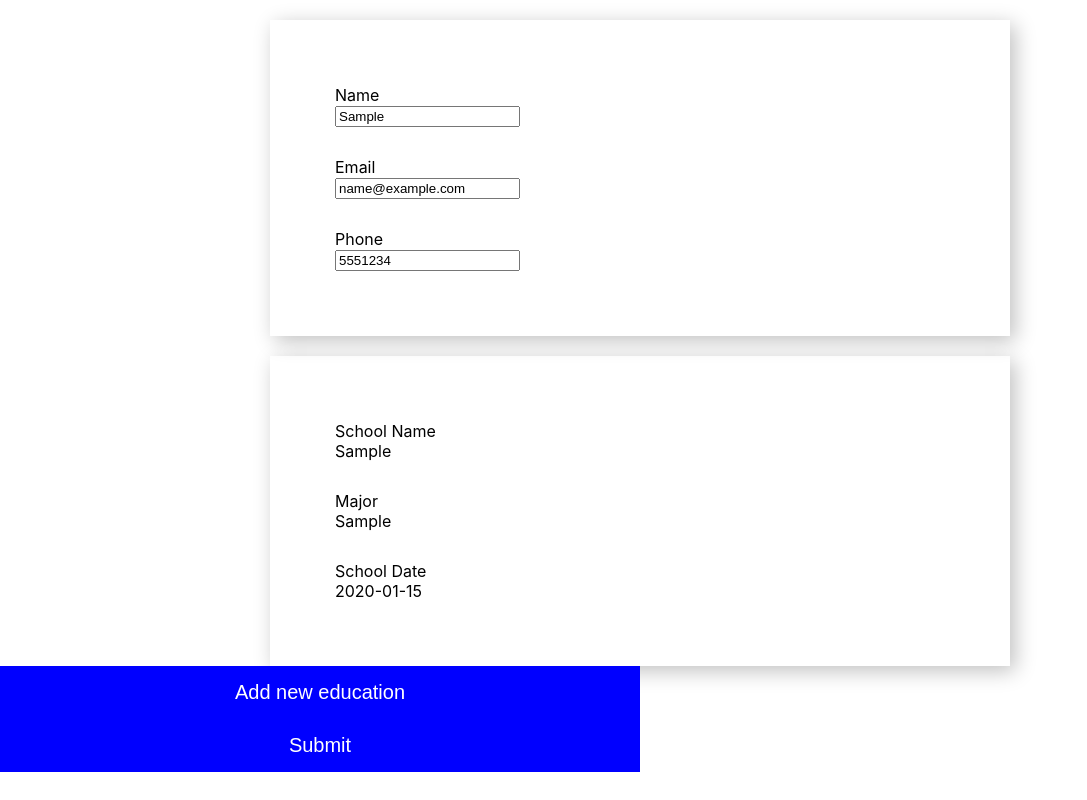
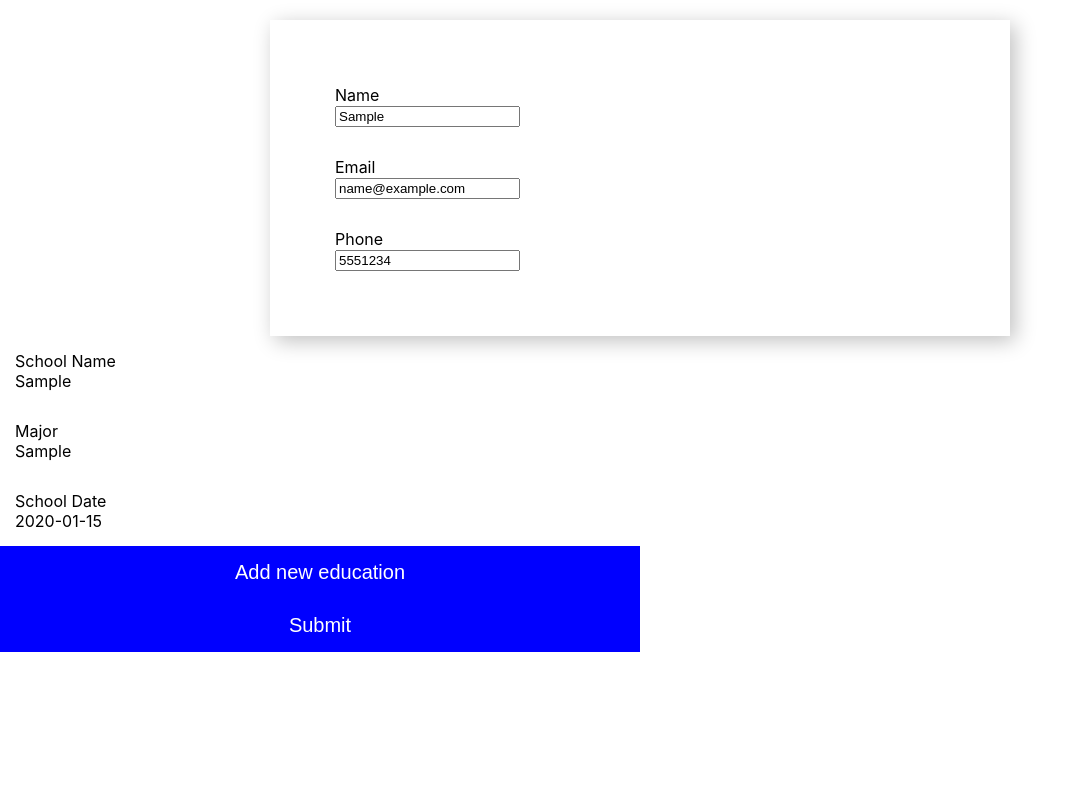
Before and after one commit to jmorton138/cv_app_react, a React (Create React App) app in the folder cv-project/: page / in a window 1280 px wide. Both pictures are taken after typing "Sample", "name@example.com", "5551234", "Sample", "Sample", "2020-01-15" into the empty fields and a click on the button "Save". Shown: the whole page, without its empty margins (0-1087 px from the left). Built offline with nearby package versions, Linux system fonts and the light colour scheme.

Commit message:
Fixed add education form render again

```diff
--- a/cv-project/src/App.js
+++ b/cv-project/src/App.js
@@ -6,7 +6,8 @@ import Resume from "./components/Resume";
 import './App.css'
 import uuid from 'uuid';
 import AddEduForm from "./components/AddEduForm";
-import Education from "./components/Education";
+import EducationForms from "./components/EducationForms";
+import EducationList from "./components/EducationList";
 
 class App extends Component {
   constructor() {
@@ -18,7 +19,7 @@ class App extends Component {
           education: [],
           experience: [],
           isSubmitted: false,
-
+          renderEduForm: false,
 
     }
 
@@ -28,15 +29,19 @@ class App extends Component {
     e.preventDefault();
     this.setState({
       isSubmitted: false,
+      renderEduForm: false,
       education: [...this.state.education, obj]
     })
   }
 
+  newEduForm = (e) => {
+    e.preventDefault();
+    console.log(this.state.isSubmitted)
+    this.setState({ renderEduForm: !this.state.renderEduForm })
+}
 
 
   handleChange = (e) => {
-    console.log(this.state);
-
     this.setState({
           ...this.state.info,
           [e.target.name]: e.target.value,
@@ -60,7 +65,14 @@ class App extends Component {
 
   render() {
     let content;
+    let eduform;
     const isSubmitted = this.state.isSubmitted;
+    if (this.state.education.length === 0)  {
+      eduform = <EduInfoForm addEducation={this.addEducation}/>
+    } else {
+      eduform = <EducationForms addEducation={this.addEducation} state={this.state} newEduForm={this.newEduForm}/>
+
+    }
 
     if (isSubmitted) {
       content = <Resume info={this.state} displayEditView={this.displayEditView}/>
@@ -69,8 +81,8 @@ class App extends Component {
       content = (
         <form onSubmit={this.handleSubmit}>
           <UserInfo handleChange={this.handleChange} info={this.state}/>
-          <Education education={this.state.education} addEducation={this.addEducation} />
-          {/* <EduInfo addEducation={this.addEducation}/> */}
+          <EducationList education={this.state.education} />
+          {eduform}
 
 
           <div>
--- a/cv-project/src/components/EditResume.js
+++ b/cv-project/src/components/EditResume.js
@@ -1,4 +1,5 @@
 import React, { Component } from 'react';
+import EducationForms from './EducationForms';
 import UserInfo from './UserInfo';
 
 class EditResume extends Component {
@@ -6,6 +7,7 @@ class EditResume extends Component {
     return (
         <div>
             <UserInfo />
+            <Education />
         </div>
     )
   }
--- a/cv-project/src/EduInfo.js
+++ b/cv-project/src/components/EduInfo.js
@@ -3,8 +3,7 @@ import React, { Component } from 'react';
 class EduInfo extends Component {
   render() {
     return (
-        <div className='section-container'>
-
+        <div >
             <div className="field">
                 <label htmlFor="schoolname">School Name</label>
                 <div name="schoolname">{this.props.education.school}</div>
--- a/cv-project/src/components/Education.js
+++ /dev/null
@@ -1,58 +0,0 @@
-import React, { Component } from 'react';
-import EduInfoForm from './EduInfoForm';
-import AddEduForm from './AddEduForm';
-import EduInfo from '../EduInfo';
-
-class Education extends Component {
-    state = {
-        renderForm: false,
-    }
-    newEduForm = (e) => {
-        e.preventDefault();
-        this.setState({ renderForm: !this.state.renderForm })
-    }
-
-  render() {
-    let education;
-    let eduform;
-    let addform;
-    let text;
-
-    education = this.props.education.map(edu => {
-        return <EduInfo education={edu}/>
-    })
-
-
-
-    if (this.state.renderForm === false) {
-        text = "Add new education";
-    } else {
-        text = "Cancel new education";
-    }
-
-    if (education.length === 0)  {
-        eduform = <EduInfoForm addEducation={this.props.addEducation}/>
-
-    } else if (this.state.renderForm === true) {
-        eduform = <EduInfoForm addEducation={this.props.addEducation}/>
-        addform = <AddEduForm text={text} newEduForm={(e) => this.newEduForm(e)}/>
-    } else {
-        addform = <AddEduForm text={text} newEduForm={(e) => this.newEduForm(e)}/>
-
-    }
-
-
-
-
-    return (
-        <div>
-            {education}
-            {eduform}
-            {addform}
-
-        </div>
-    );
-  }
-}
-
-export default Education;
--- /dev/null
+++ b/cv-project/src/components/EducationForms.js
@@ -0,0 +1,41 @@
+import React, { Component } from 'react';
+import EduInfoForm from './EduInfoForm';
+import AddEduForm from './AddEduForm';
+import EduInfo from './EduInfo';
+
+class EducationForms extends Component {
+
+
+  render() {
+    let eduform;
+    let addform;
+    let text;
+
+
+
+    if (this.props.state.renderEduForm === false) {
+        text = "Add new education";
+    } else {
+        text = "Cancel new education";
+    }
+
+    if (this.props.state.renderEduForm === true) {
+        eduform = <EduInfoForm addEducation={this.props.addEducation}/>
+        addform = <AddEduForm text={text} newEduForm={(e) => this.props.newEduForm(e)}/>
+    } else {
+        addform = <AddEduForm text={text} newEduForm={(e) => this.props.newEduForm(e)}/>
+
+    }
+
+
+    return (
+        <div>
+            {eduform}
+            {addform}
+
+        </div>
+    );
+  }
+}
+
+export default EducationForms;
--- /dev/null
+++ b/cv-project/src/components/EducationList.js
@@ -0,0 +1,13 @@
+import React, { Component } from 'react';
+import EduInfo from './EduInfo';
+class EducationList extends Component {
+  render() {
+
+    const education = this.props.education.map(edu => {
+        return <EduInfo education={edu} />
+    })
+    return <div>{education}</div>;
+  }
+}
+
+export default EducationList;
--- a/cv-project/src/components/Resume.js
+++ b/cv-project/src/components/Resume.js
@@ -1,9 +1,13 @@
 import React, { Component } from 'react';
 import UserInfo from './UserInfo';
+import EduInfo from './EduInfo';
 
 export default class Resume extends Component {
 
     render() {
+        const education = this.props.info.education.map((edu) => {
+            return <EduInfo education={edu} />
+        });
     return (
         <div className="resume-container">
             <div className="field">
@@ -20,21 +24,8 @@ export default class Resume extends Component {
                 <label htmlFor="phone">Phone</label>
                 <div name="phone">{this.props.info.phone}</div>
             </div>
+            {education}
 
-            <div className="field">
-                <label htmlFor="schoolname">School Name</label>
-                <div name="schoolname">{this.props.info.school}</div>
-            </div>
-
-            <div className="field">
-                <label htmlFor="major">Major</label>
-                <div name="major">{this.props.info.major}</div>
-            </div>
-
-            <div className="field">
-                <label htmlFor="schooldate">School Date</label>
-                <div name="schooldate">{this.props.info.schooldate}</div>
-            </div>
             <button onClick={this.props.displayEditView}>Edit</button>
         </div>
     );
```
